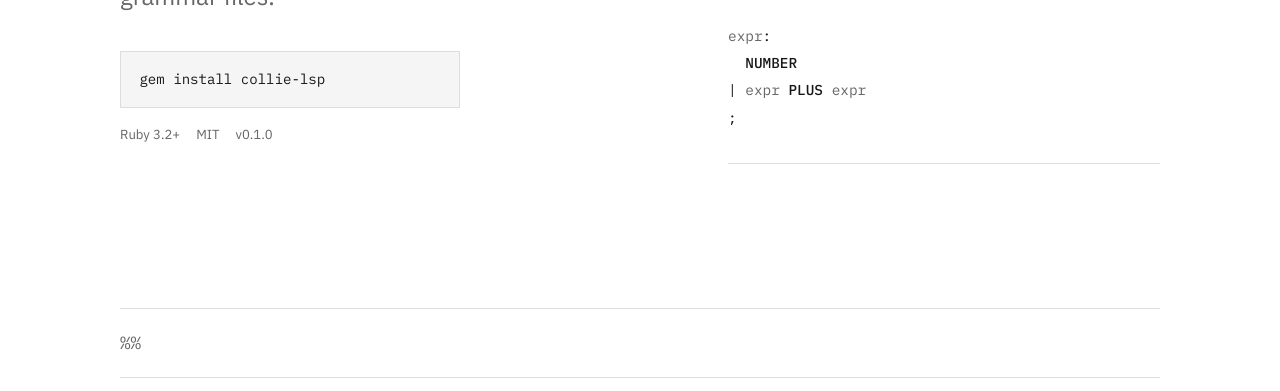
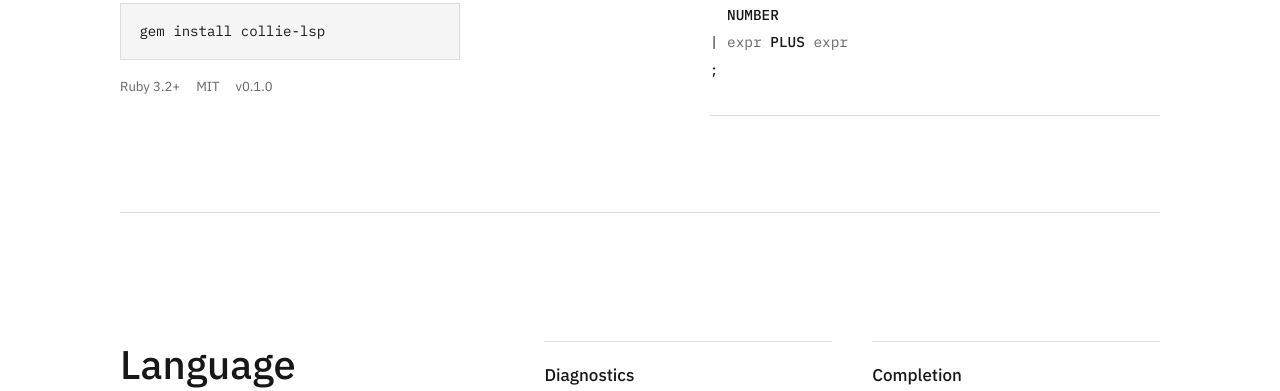
Before and after one commit to ydah/collie-lsp, a plain HTML site: page docs/index.html in a window 1280 px wide. Shown: the part 409-800 px from the top of the page. Drawn offline with Linux system fonts and the light colour scheme.

Commit message:
Fix landing page spacing

```diff
--- a/docs/index.html
+++ b/docs/index.html
@@ -52,8 +52,6 @@
         </figure>
       </section>
 
-      <div class="grammar-break" aria-hidden="true">%%</div>
-
       <section class="section" id="features">
         <h2 class="text-balance">Language features</h2>
         <ul class="feature-list">
--- a/docs/styles.css
+++ b/docs/styles.css
@@ -77,9 +77,9 @@
 .hero {
   display: grid;
   grid-template-columns: minmax(0, 1fr) minmax(360px, .9fr);
-  gap: clamp(4rem, 10vw, 8rem);
+  gap: clamp(3rem, 7vw, 6rem);
   align-items: center;
-  padding-block: clamp(6rem, 12vw, 9rem);
+  padding-block: clamp(4rem, 8vw, 6rem);
 }
 
 h1, h2, p { margin-top: 0; }
@@ -145,23 +145,13 @@
 .token { font-weight: 500; }
 .symbol { color: var(--muted); }
 
-.grammar-break {
-  padding-block: 1.25rem;
-  border-top: 1px solid var(--line);
-  border-bottom: 1px solid var(--line);
-  color: var(--muted);
-  font-family: "IBM Plex Mono", monospace;
-  font-size: 1.1rem;
-}
-
 .section {
   display: grid;
   grid-template-columns: minmax(200px, .65fr) minmax(0, 1.35fr);
   gap: clamp(3rem, 10vw, 8rem);
   padding-block: clamp(5rem, 10vw, 8rem);
+  border-top: 1px solid var(--line);
 }
-
-.section + .section { border-top: 1px solid var(--line); }
 
 h2 {
   margin-bottom: 0;
@@ -210,9 +200,8 @@
 @media (max-width: 760px) {
   header, main, footer { width: min(100% - 32px, 1040px); }
   nav { gap: 1rem; font-size: .88rem; }
-  nav a:first-child { display: none; }
   .hero, .section { grid-template-columns: 1fr; }
-  .hero { gap: 4.5rem; padding-block: 5rem; }
+  .hero { gap: 3rem; padding-block: 3.5rem; }
   .section { gap: 2.5rem; }
   .feature-list { grid-template-columns: 1fr; }
 }
```
